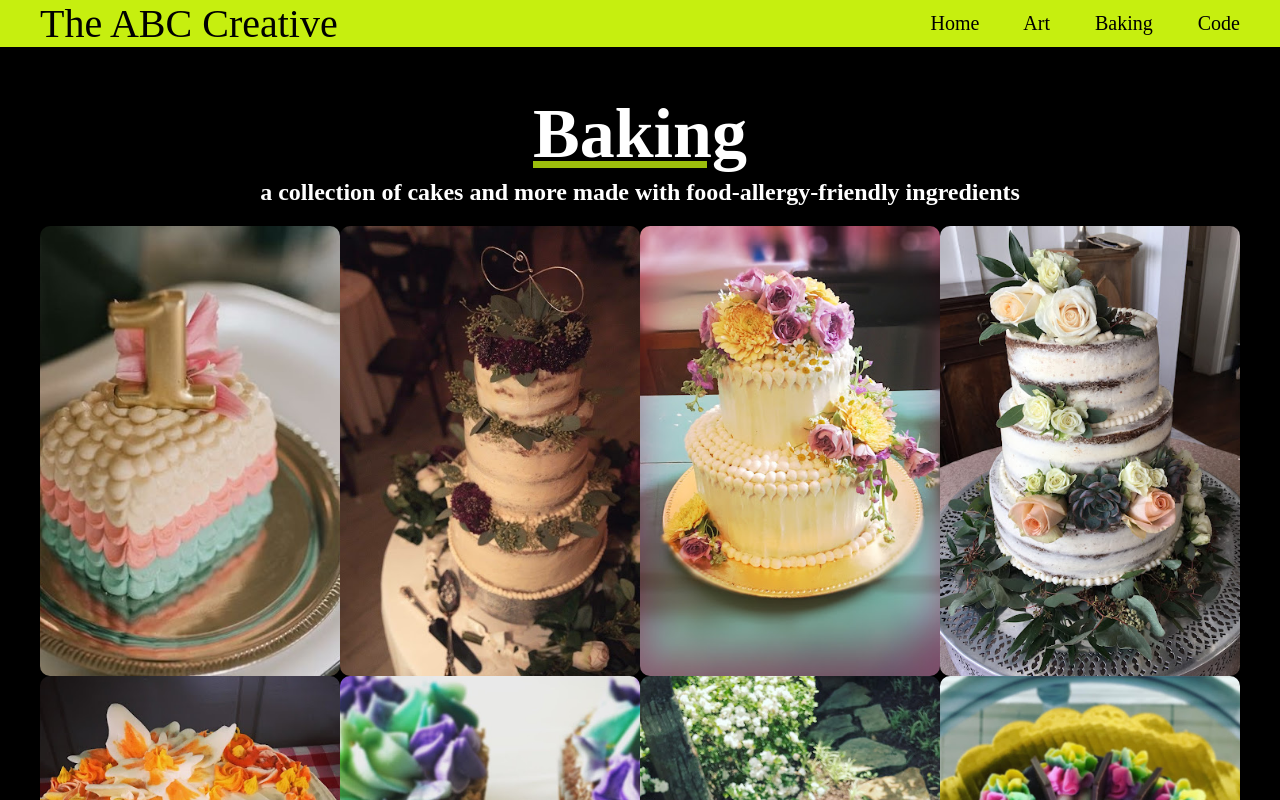
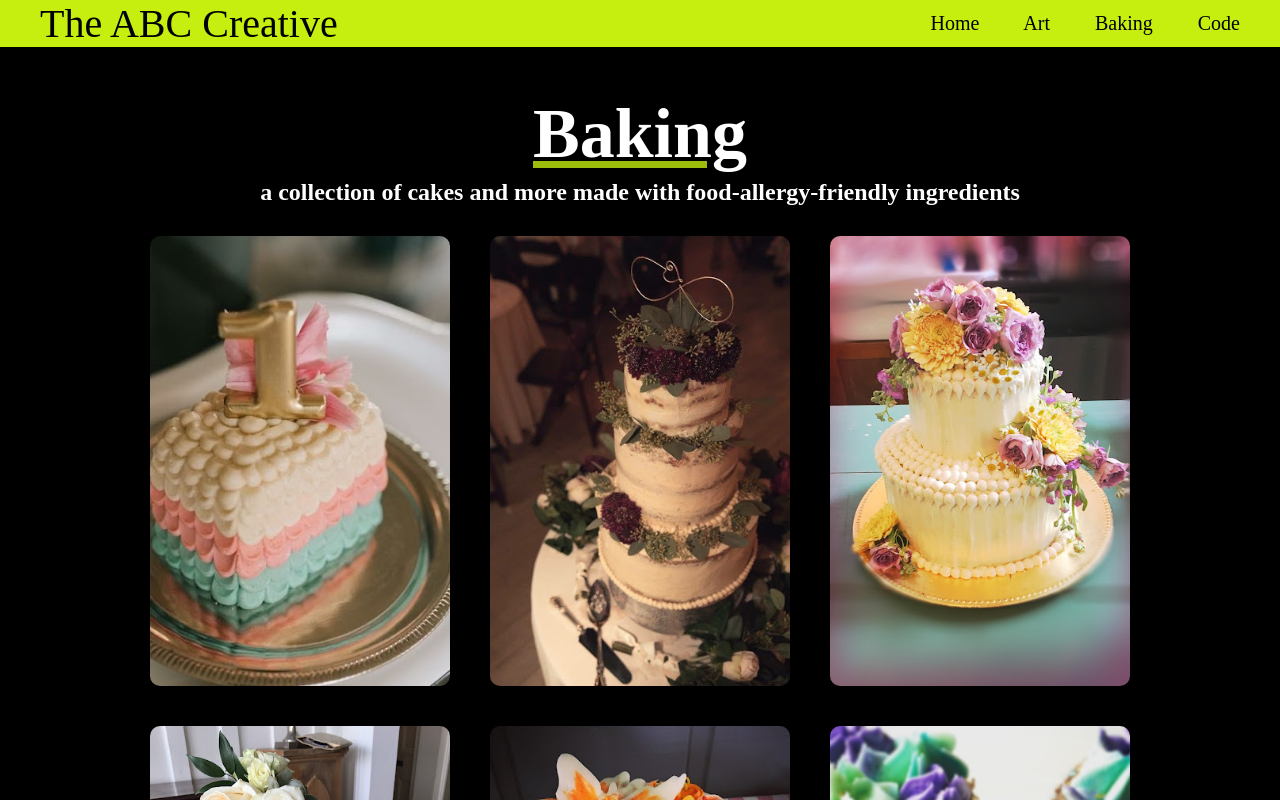
Before and after one commit to lredmo1/my-portfolio-website, a React (Create React App) app: page /baking in a window 1280 px wide. Shown: the top 800 px of the page. Built offline with nearby package versions, Linux system fonts and the light colour scheme; a web font is replaced by a local one.

Commit message:
got hover captions working

```diff
--- a/src/App.css
+++ b/src/App.css
@@ -86,6 +86,9 @@ span {
   display: flex;
   flex-wrap: wrap;
   justify-content: center;
+  row-gap: 40px;
+  column-gap: 40px;
+  padding: 10px 150px;
 }
 
 .img__wrap {
@@ -148,6 +151,7 @@ p {
   flex-direction: column;
   align-items: center;
   border-radius: 10px;
+  font-size: 20px;
 }
 
 h5 {
@@ -166,10 +170,11 @@ img.website-thumbnail {
   height: 200px;
   object-fit: cover;
   margin-top: 25px;
+  border-radius: 8%;
 }
 
 img.website-thumbnail:hover{
-  box-shadow: 1px 1px 150px whitesmoke;
+  box-shadow: 1px 1px 100px whitesmoke;
   cursor: pointer;
 }
 
```
